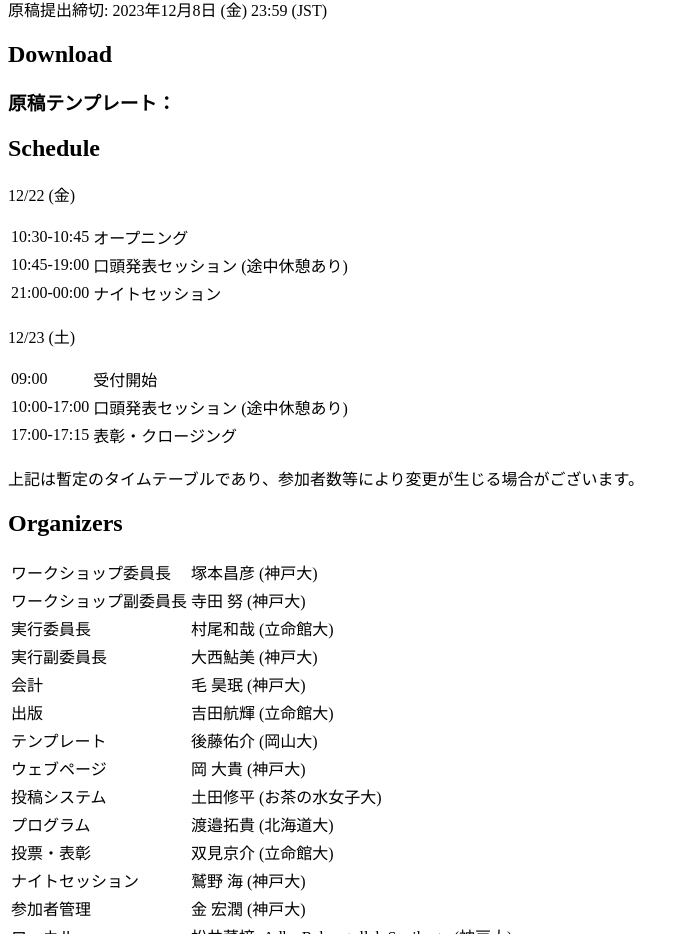
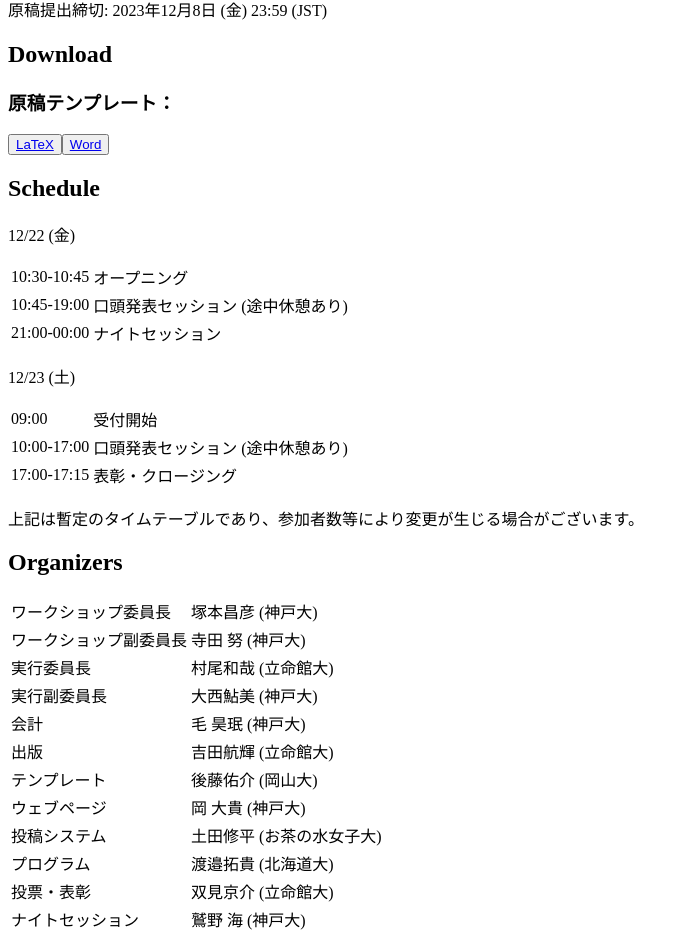
Before and after one commit to HirokiOka/uww2023, a Next.js app: page / in a window 1280 px wide. Shown: the part 858-1792 px from the top of the page, without its empty margins (0-689 px from the left). Built offline with nearby package versions, Linux system fonts and the light colour scheme.

Commit message:
add template

```diff
--- a/components/download.tsx
+++ b/components/Download.tsx
@@ -5,6 +5,8 @@ const Download = () => {
       <div className='rounded mx-4 p-2'>
         <div className='text-center inline-flex'>
          <h3 className='text-xl mx-auto font-serif'>原稿テンプレート：</h3>
+            <button className="bg-blue-700 hover:bg-blue-800 text-white font-bold py-2 px-4 rounded mx-6"><a href="/data/UWW2023_Format_LateX.zip">LaTeX</a></button>
+             <button className="bg-blue-700 hover:bg-blue-800 text-white font-bold py-2 px-4 rounded mx-6"><a href="/data/word_UWW2023.docx">Word</a></button>
         </div>
       </div>
     </div>
```
Also changed, not shown: components/Description.tsx (renamed from components/description.tsx), components/Footer.tsx (renamed from components/footer.tsx), components/Header.tsx (renamed from components/header.tsx), components/ImportantDates.tsx (renamed from components/importantDates.tsx), components/OldLinks.tsx (renamed from components/oldLinks.tsx), components/Organizers.tsx (renamed from components/organizers.tsx), components/Registration.tsx (renamed from components/registration.tsx), components/Schedule.tsx (renamed from components/schedule.tsx), components/Sponsors.tsx (renamed from components/sponsors.tsx), 16 other files (tests, documents, lock files or other folders).
